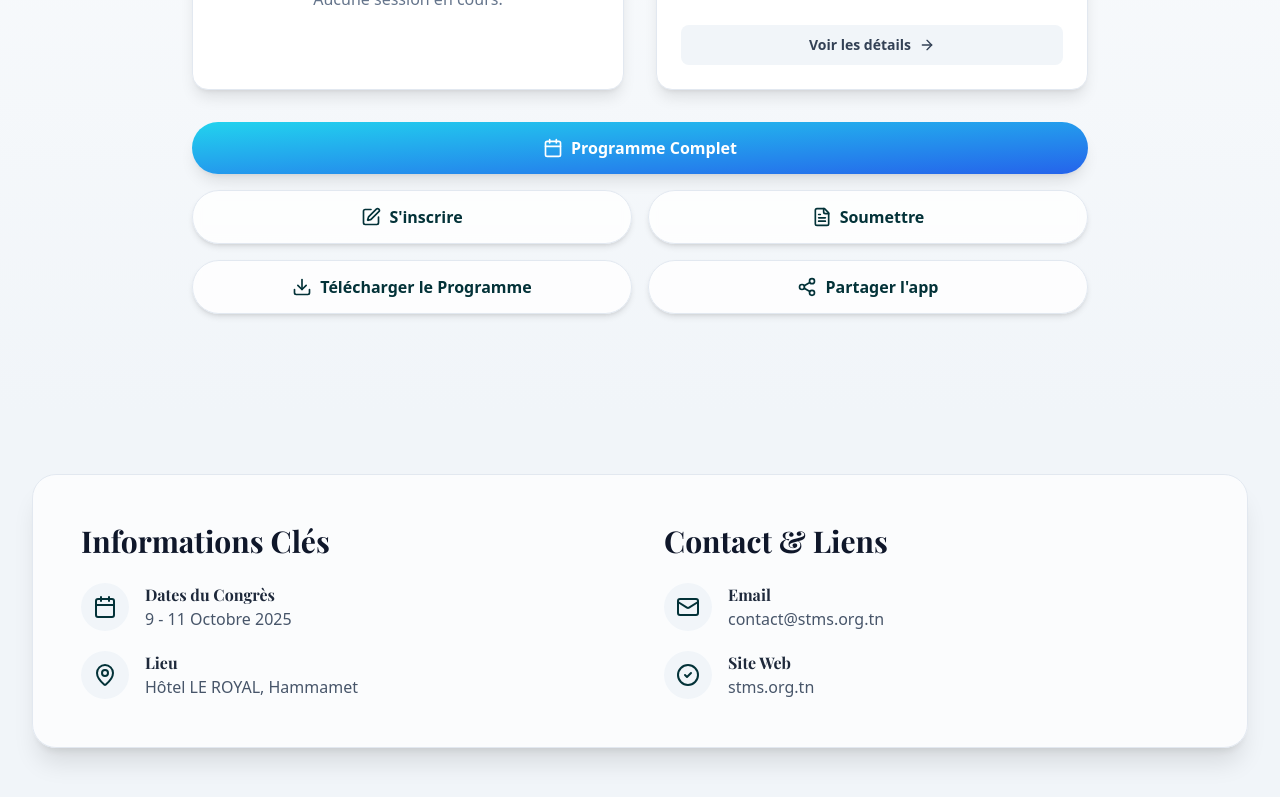
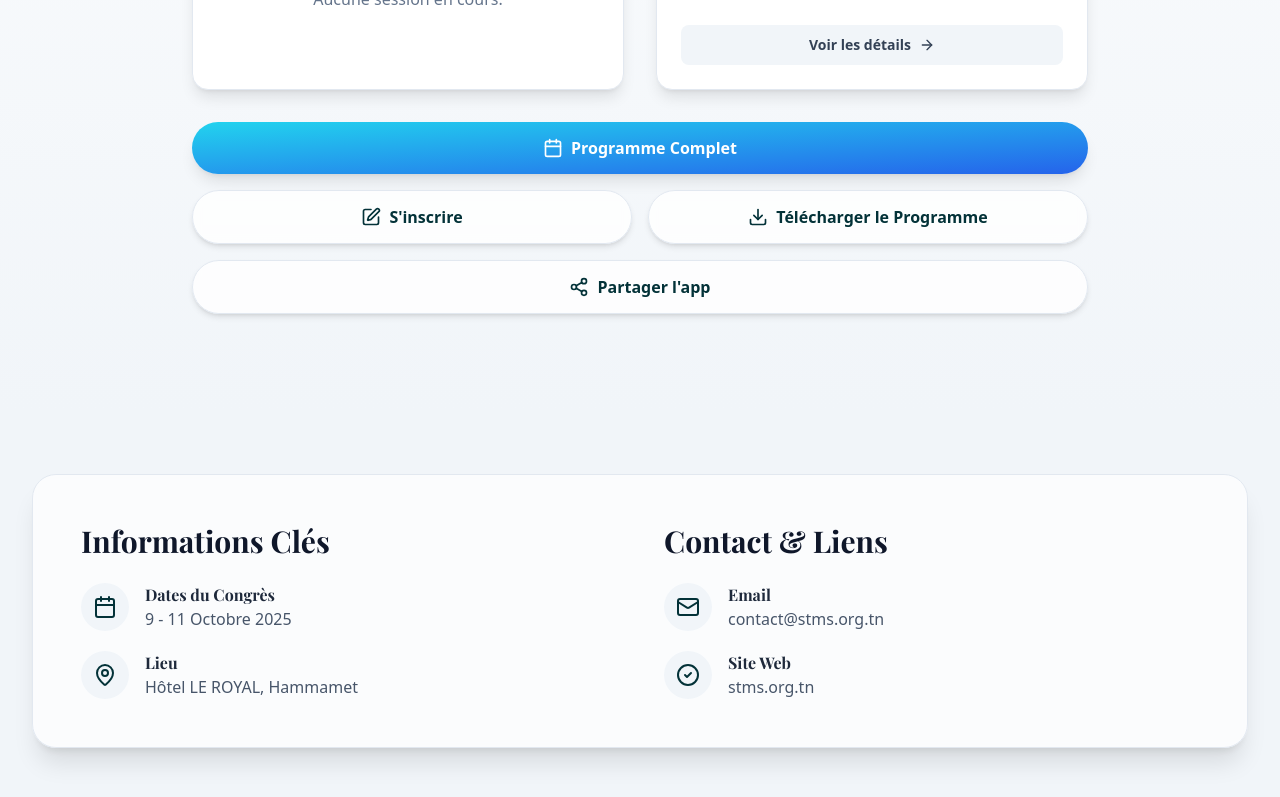
Before and after one commit to sisouissi/stms2025, a React (Vite) app: page / in a window 1280 px wide. Shown: the part 761-1558 px from the top of the page. Built offline with nearby package versions, Linux system fonts and the light colour scheme.

Commit message:
Add files via upload

```diff
--- a/App.tsx
+++ b/App.tsx
@@ -4,7 +4,6 @@ import ProgrammePage from './pages/ProgrammePage';
 import AgendaPage from './pages/AgendaPage';
 import SpeakersPage from './pages/SpeakersPage';
 import InfoPage from './pages/InfoPage';
-import SubmissionPage from './pages/SubmissionPage';
 import ScientificCommitteePage from './pages/ScientificCommitteePage';
 import MobileNavBar from './components/layout/MobileNavBar';
 import Header from './components/layout/Header';
@@ -16,7 +15,7 @@ import LiveStreamPage from './pages/LiveStreamPage';
 import ModeratorPage from './pages/ModeratorPage';
 import AuthModal from './components/auth/AuthModal';
 
-export type Tab = 'home' | 'programme' | 'agenda' | 'speakers' | 'info' | 'submission' | 'committee' | 'livestream';
+export type Tab = 'home' | 'programme' | 'agenda' | 'speakers' | 'info' | 'committee' | 'livestream';
 
 const AppContent: React.FC = () => {
   const [activeTab, setActiveTab] = useState<Tab>('home');
@@ -67,8 +66,6 @@ const AppContent: React.FC = () => {
         return <SpeakersPage setActiveTab={setActiveTab} />;
       case 'committee':
         return <ScientificCommitteePage setActiveTab={setActiveTab} />;
-      case 'submission':
-        return <SubmissionPage setActiveTab={setActiveTab} />;
       case 'info':
         return <InfoPage setActiveTab={setActiveTab} />;
       case 'livestream':
--- a/components/layout/Header.tsx
+++ b/components/layout/Header.tsx
@@ -46,7 +46,6 @@ const Header: React.FC<HeaderProps> = ({ activeTab, setActiveTab, isLive, onMode
     { key: 'agenda', label: 'Mon Agenda' },
     { key: 'speakers', label: 'Orateurs' },
     { key: 'committee', label: 'Comités' },
-    { key: 'submission', label: 'Soumissions' },
     { key: 'info', label: 'Infos' },
   ];
 
--- a/pages/HomePage.tsx
+++ b/pages/HomePage.tsx
@@ -155,13 +155,6 @@ const HomePage: React.FC<HomePageProps> = ({ setActiveTab, onSessionSelect }) =>
                         <Edit size={20} />
                         <span className="font-semibold">S'inscrire</span>
                     </a>
-                    <button
-                        onClick={() => setActiveTab('submission')}
-                        className="flex items-center justify-center gap-2 bg-white/80 backdrop-blur-sm text-[#033238] px-6 py-3.5 rounded-full shadow-md hover:shadow-lg border border-slate-200 hover:bg-white transition-all duration-300 transform hover:scale-105"
-                    >
-                        <FileText size={20} />
-                        <span className="font-semibold">Soumettre</span>
-                    </button>
                     <a
                         href="https://drive.google.com/file/d/1XICEmcJsujhO5jps942V1Rx90tYe3F5m/view?usp=drive_link"
                         target="_blank"
@@ -174,7 +167,7 @@ const HomePage: React.FC<HomePageProps> = ({ setActiveTab, onSessionSelect }) =>
                     <button
                         onClick={handleShareApp}
                         disabled={isAppUrlCopied}
-                        className="flex items-center justify-center gap-2 bg-white/80 backdrop-blur-sm text-[#033238] px-6 py-3.5 rounded-full shadow-md hover:shadow-lg border border-slate-200 hover:bg-white transition-all duration-300 transform hover:scale-105 disabled:opacity-70"
+                        className="sm:col-span-2 flex items-center justify-center gap-2 bg-white/80 backdrop-blur-sm text-[#033238] px-6 py-3.5 rounded-full shadow-md hover:shadow-lg border border-slate-200 hover:bg-white transition-all duration-300 transform hover:scale-105 disabled:opacity-70"
                     >
                         {isAppUrlCopied ? <Check size={20} /> : <Share2 size={20} />}
                         <span className="font-semibold">{isAppUrlCopied ? 'Lien copié !' : 'Partager l\'app'}</span>
```
